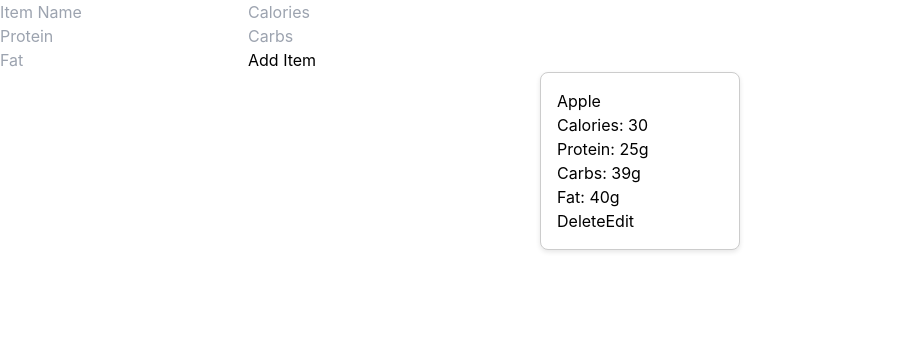
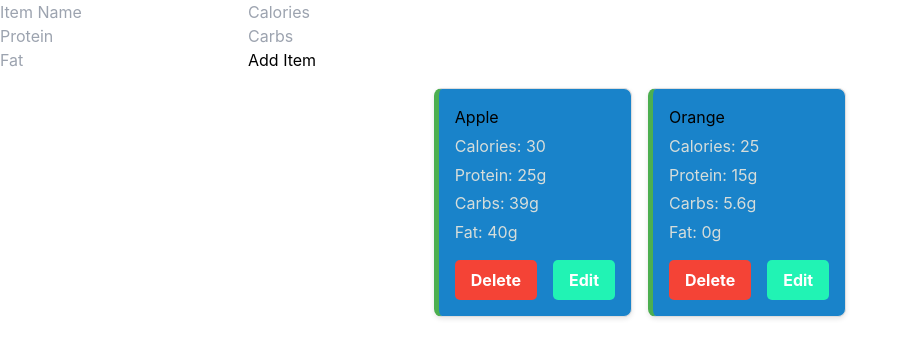
Before and after one commit to daganeabdul/Nutrition-meter-application, a React (Create React App) app: page / in a window 1280 px wide. Shown: the top 358 px of the page, without its empty margins (0-908 px from the left). Built offline with nearby package versions, Linux system fonts and the light colour scheme; data requests are answered from the project's data file.

Commit message:
cards styled

```diff
--- a/db.json
+++ b/db.json
@@ -7,6 +7,14 @@
       "protein": "25",
       "carbs": "39",
       "fat": "40"
+    },
+    {
+      "id": "382d",
+      "itemName": "Orange ",
+      "calories": "25",
+      "protein": "15",
+      "carbs": "5.6",
+      "fat": "0"
     }
   ]
 }
--- a/src/component/Card.css
+++ b/src/component/Card.css
@@ -13,3 +13,53 @@
     box-shadow: 0 2px 5px rgba(0, 0, 0, 0.1);
     background-color: white;
 }
+
+.card {
+  background-color: #1983ca;
+  border: 1px solid #ddd;
+  border-left: 5px solid #4caf50;
+  border-radius: 8px;
+  padding: 16px;
+  margin: 16px 0;
+  box-shadow: 0 2px 5px rgba(0,0,0,0.1);
+  transition: transform 0.2s ease-in-out;
+}
+
+.card:hover {
+  transform: translateY(-4px);
+}
+
+.card h2 {
+  margin-top: 0;
+  color: #333;
+}
+
+.card p {
+  margin: 0.3rem 0;
+  color: #e1e2dbf1;
+}
+
+.card-buttons {
+  margin-top: 16px;
+  display: flex;
+  gap: 16px;
+}
+
+.card-buttons button {
+  padding: 8px 16px;
+  border: none;
+  border-radius: 5px;
+  font-weight: bold;
+  cursor: pointer;
+}
+
+.edit-btn {
+  background-color: #21f3b4;
+  color: white;
+}
+
+.delete-btn {
+  background-color: #f44336;
+  color: white;
+}
+/*1 rem = 16px, so 0.3rem = 4.8px*/
--- a/src/component/MealItem.jsx
+++ b/src/component/MealItem.jsx
@@ -4,14 +4,16 @@ import React from "react";
 function MealItem({nutritions, onDelete, onEdit}) {
 
 return(
-    <div className="meal-item">
+    <div className="card">
         <h3>{nutritions.itemName}</h3>
         <p>Calories: {nutritions.calories}</p>
         <p>Protein: {nutritions.protein}g</p>
         <p>Carbs: {nutritions.carbs}g</p>
         <p>Fat: {nutritions.fat}g</p>
-        <button onClick={onDelete}>Delete</button>
-        <button onClick={onEdit}>Edit</button>
+        <div className="card-buttons">
+        <button onClick={onDelete} className="delete-btn">Delete</button>
+        <button onClick={onEdit} className="edit-btn">Edit</button>
+        </div>
     </div>
 )
 }
```
